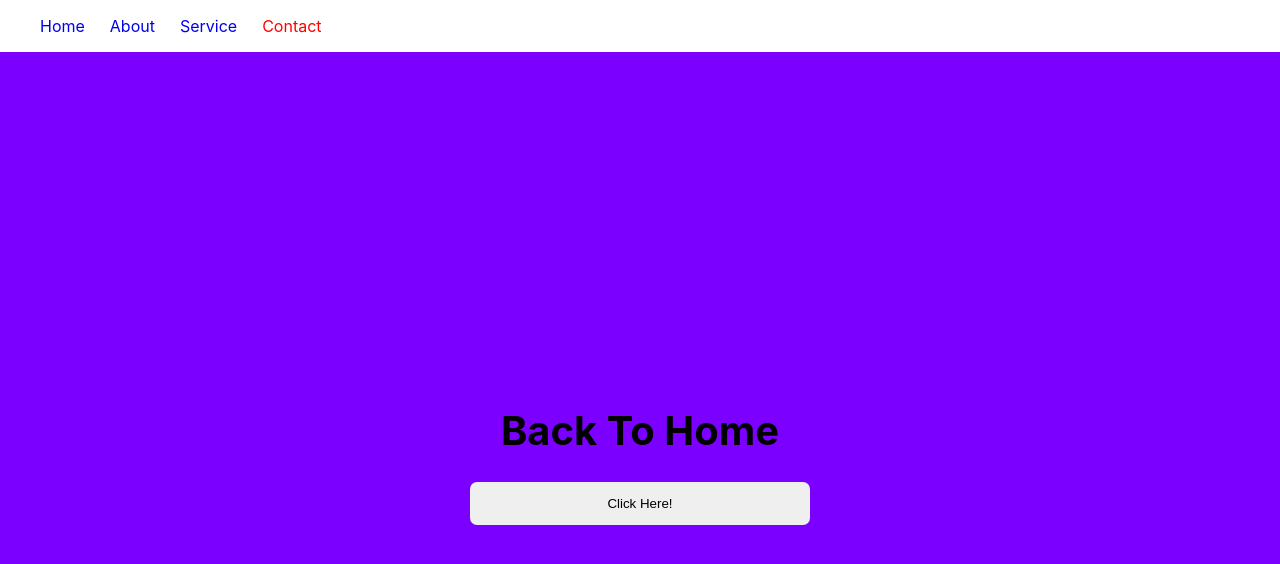
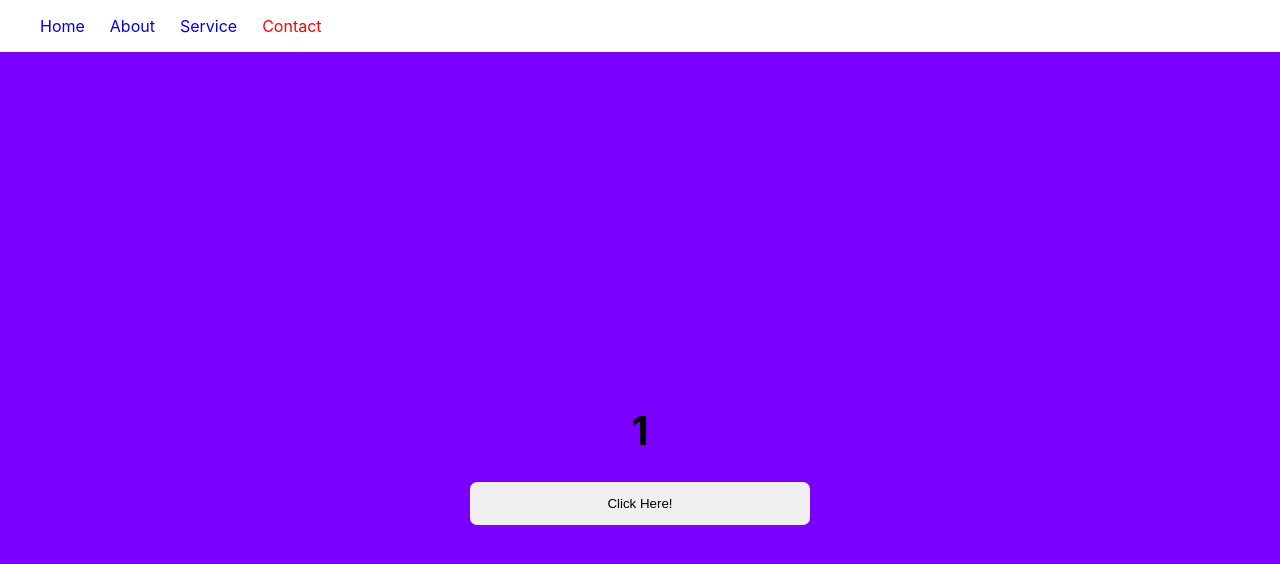
Before and after one commit to koheinthurako/React20-9-2023, a React (Create React App) app in the folder router/: page /contact/1 in a window 1280 px wide. Shown: the top 564 px of the page. Built offline with nearby package versions, Linux system fonts and the light colour scheme.

Commit message:
start about useStartParams Hook

```diff
--- a/router/src/App.js
+++ b/router/src/App.js
@@ -18,10 +18,12 @@ const App = () => {
         <Route path="/" element={<Home/>}/>
         <Route path="/about" element={<About/>}/>
         {/*
-          contact နောက်မှာ :id ထည့်လိုက်ခြင်းဖြင့် url မှတစ်ဆင့် id ကို contact ဆီသို့ useParams hook ကိုသုံးပြီး data ပေးပို့နိုင်သည်
+          contact နောက်မှာ :id ထည့်လိုက်ခြင်းဖြင့် dynamic route ကိုဖန်တီးနိုင်တယ်
           ထိုသို့ id ထည့်လိုက်ရင် url မှာ ရိုးရိုး /contact ဆိုဝင်မရတော့ပဲ /contact/123456 ဆိုမှသာ ဝင်လို့ရသည်
+          url မှတစ်ဆင့် id ကို contact ဆီသို့ useParams hook ကိုသုံးပြီး data ပေးပို့နိုင်သည်
+          id နေရာမှာ ကြိုက်တာပေးလို့ရတယ် name ပေးရင် name အနေနဲ့ data ဝင်သွားမယ်
         */}
-        <Route path="/contact/:id" element={<Contact/>}/>
+        <Route path="/contact/:name" element={<Contact/>}/>
         <Route path="/service" element={<Service/>}/>
         {/*
           အောက်က Admin Route ထဲကို မဆိုင်သူမဝင်စေဘဲ admin တွေပဲဝင်စေချင်ရင် middleware တွေနဲ့ ကြားခံ cover လုပ်ပြီးစစ်ထားလို့ရတယ်
@@ -37,4 +39,8 @@ const App = () => {
   )
 }
 
+// https://www.youtube.com/results?search_query=one+piece
+// အပေါ်က URL မှာ https://www.youtube.com/results ထဲက /results ကို params လို့ခေါ်ပြီး ? နောက်က ?search_query=one+piece ကိုတော့ query string လို့ခေါ်တယ်
+// useSearchParams Hook အကြောင်း About.jsx ထဲမှာကြည့်ပါ
+
 export default App;
--- a/router/src/pages/Contact.jsx
+++ b/router/src/pages/Contact.jsx
@@ -9,14 +9,14 @@ const Contact = () => {
     navigate(-1);
   }
 
-  const params = useParams();
+  const {name} = useParams();
 
-  console.log(params);
+  // console.log(params);
 
   return (
     <div className="container contact">
       <div className="toBoxes">
-        <h1>Back To Home</h1>
+        <h1>{name}</h1>
         <button onClick={toContact}>Click Here!</button>
       </div>
     </div>
```
